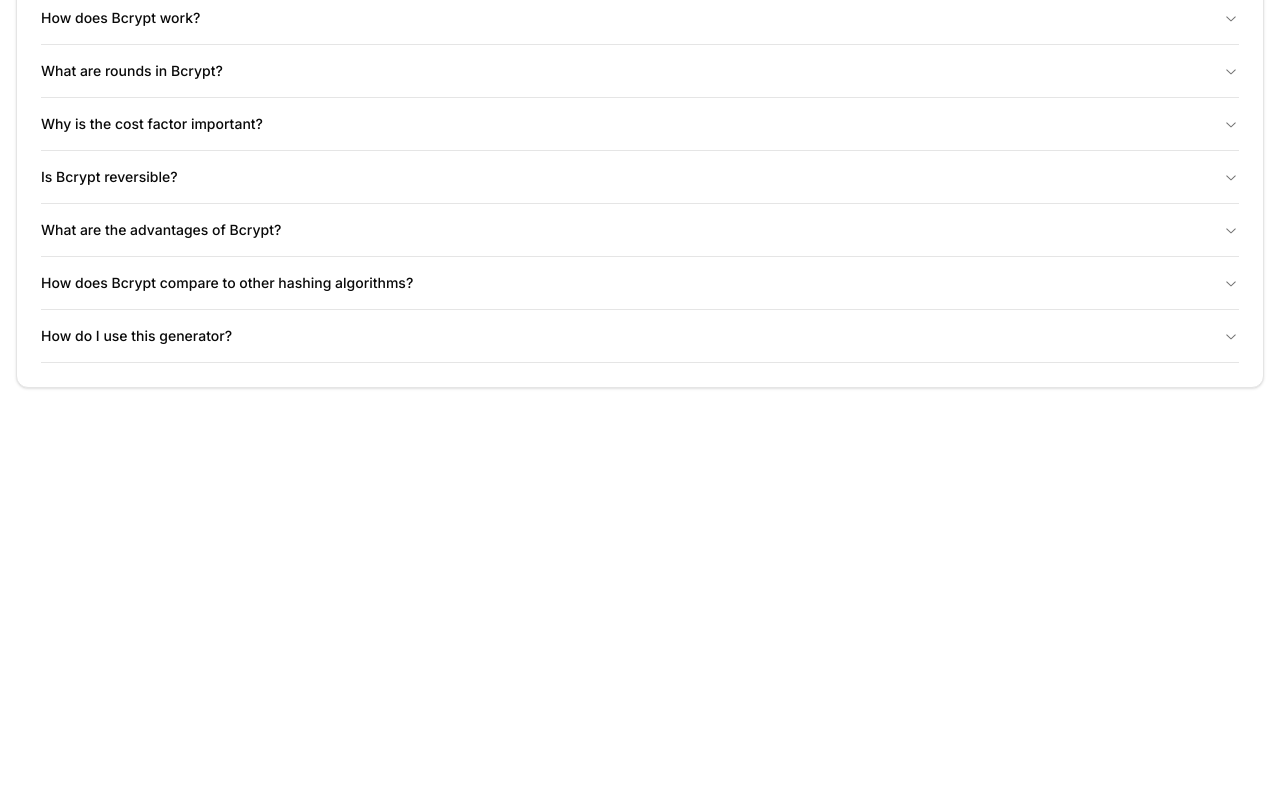
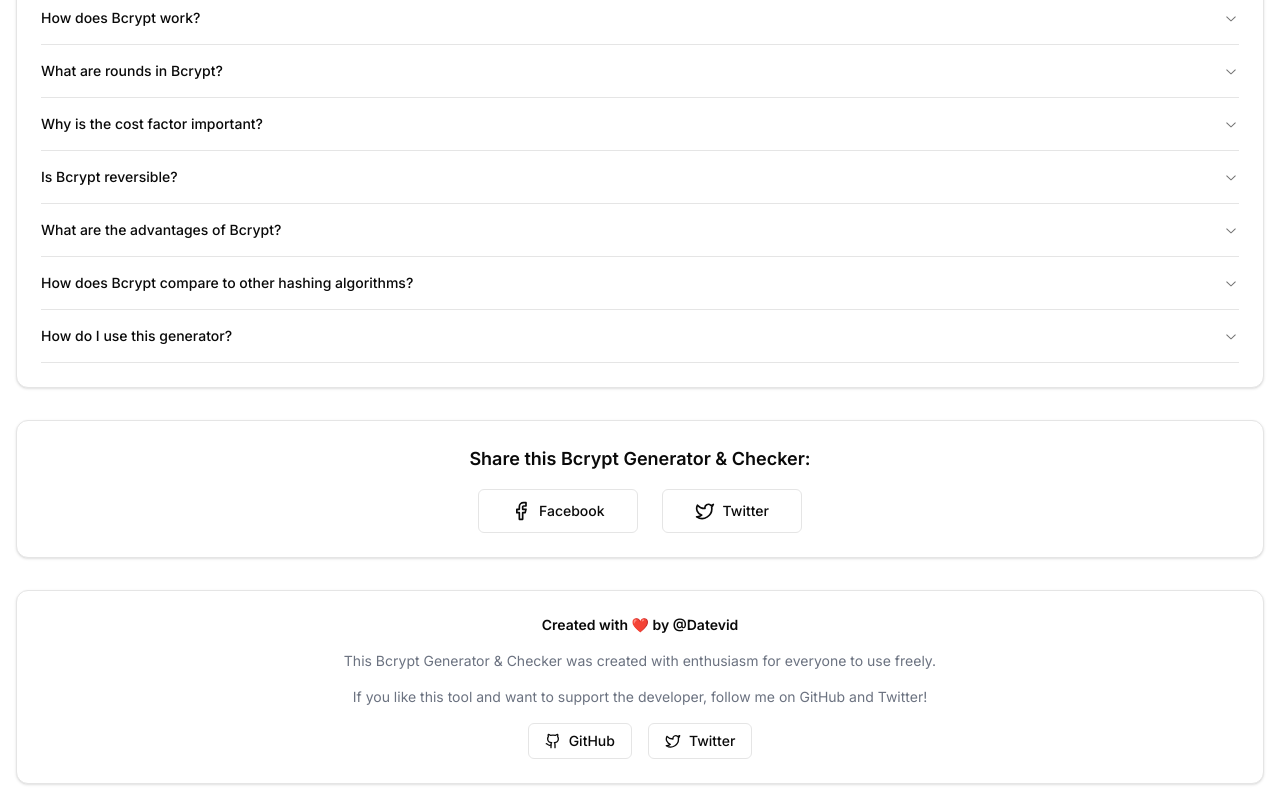
Before and after one commit to datevid/bcrypt, a Next.js app: page /bcrypt in a window 1280 px wide. Shown: the part 552-1352 px from the top of the page. Before the commit the page ends 956 px from the top, so only its background shows below. Built offline with nearby package versions, Linux system fonts and the light colour scheme.

Commit message:
add faq and footer

```diff
--- a/src/app/bcrypt/page.tsx
+++ b/src/app/bcrypt/page.tsx
@@ -8,7 +8,7 @@ import { Card, CardContent, CardHeader, CardTitle } from "@/components/ui/card";
 import { Slider } from "@/components/ui/slider";
 import { Label } from "@/components/ui/label";
 import { Accordion, AccordionContent, AccordionItem, AccordionTrigger } from "@/components/ui/accordion";
-import { Copy, Check } from 'lucide-react';
+import { Copy, Check, Facebook, Twitter, Github } from 'lucide-react';
 
 const BcryptGenerator: React.FC = () => {
     const [encryptString, setEncryptString] = useState<string>('');
@@ -45,6 +45,9 @@ const BcryptGenerator: React.FC = () => {
             setTimeout(() => setCopiedIndex(null), 2000);
         });
     };
+
+    const facebookShareUrl = `https://www.facebook.com/sharer/sharer.php?u=${encodeURIComponent(window.location.href)}`;
+    const twitterShareUrl = `https://twitter.com/intent/tweet?url=${encodeURIComponent(window.location.href)}&text=${encodeURIComponent('Check out this Bcrypt Generator & Checker!')}`;
 
     const faqItems = [
         {
@@ -213,6 +216,68 @@ const BcryptGenerator: React.FC = () => {
                     </Accordion>
                 </CardContent>
             </Card>
+
+            <Card className="w-full mt-8">
+                <CardContent className="py-6">
+                    <div className="flex flex-col items-center space-y-4">
+                        <span className="text-lg font-semibold">Share this Bcrypt Generator & Checker:</span>
+                        <div className="flex justify-center items-center space-x-6">
+                            <a
+                                href={facebookShareUrl}
+                                target="_blank"
+                                rel="noopener noreferrer"
+                                className="inline-flex items-center justify-center rounded-md text-sm font-medium ring-offset-background transition-colors focus-visible:outline-none focus-visible:ring-2 focus-visible:ring-ring focus-visible:ring-offset-2 disabled:pointer-events-none disabled:opacity-50 border border-input bg-background hover:bg-accent hover:text-accent-foreground h-11 px-8"
+                            >
+                                <Facebook className="h-5 w-5 mr-2" />
+                                <span>Facebook</span>
+                            </a>
+                            <a
+                                href={twitterShareUrl}
+                                target="_blank"
+                                rel="noopener noreferrer"
+                                className="inline-flex items-center justify-center rounded-md text-sm font-medium ring-offset-background transition-colors focus-visible:outline-none focus-visible:ring-2 focus-visible:ring-ring focus-visible:ring-offset-2 disabled:pointer-events-none disabled:opacity-50 border border-input bg-background hover:bg-accent hover:text-accent-foreground h-11 px-8"
+                            >
+                                <Twitter className="h-5 w-5 mr-2" />
+                                <span>Twitter</span>
+                            </a>
+                        </div>
+                    </div>
+                </CardContent>
+            </Card>
+
+            <Card className="w-full mt-8">
+                <CardContent className="py-6">
+                    <div className="flex flex-col items-center space-y-4 text-center">
+                        <h2 className="text-sm font-semibold">Created with ❤️ by @Datevid</h2>
+                        <p className="text-sm text-gray-500">
+                            This Bcrypt Generator & Checker was created with enthusiasm for everyone to use freely.
+                        </p>
+                        <p className="text-sm text-gray-500">
+                            If you like this tool and want to support the developer, follow me on GitHub and Twitter!
+                        </p>
+                        <div className="flex space-x-4">
+                            <a
+                                href="https://github.com/datevid"
+                                target="_blank"
+                                rel="noopener noreferrer"
+                                className="inline-flex items-center justify-center rounded-md text-sm font-medium ring-offset-background transition-colors focus-visible:outline-none focus-visible:ring-2 focus-visible:ring-ring focus-visible:ring-offset-2 disabled:pointer-events-none disabled:opacity-50 border border-input bg-background hover:bg-accent hover:text-accent-foreground h-9 px-4"
+                            >
+                                <Github className="h-4 w-4 mr-2" />
+                                <span>GitHub</span>
+                            </a>
+                            <a
+                                href="https://twitter.com/datevid"
+                                target="_blank"
+                                rel="noopener noreferrer"
+                                className="inline-flex items-center justify-center rounded-md text-sm font-medium ring-offset-background transition-colors focus-visible:outline-none focus-visible:ring-2 focus-visible:ring-ring focus-visible:ring-offset-2 disabled:pointer-events-none disabled:opacity-50 border border-input bg-background hover:bg-accent hover:text-accent-foreground h-9 px-4"
+                            >
+                                <Twitter className="h-4 w-4 mr-2" />
+                                <span>Twitter</span>
+                            </a>
+                        </div>
+                    </div>
+                </CardContent>
+            </Card>
         </div>
     );
 };
```
